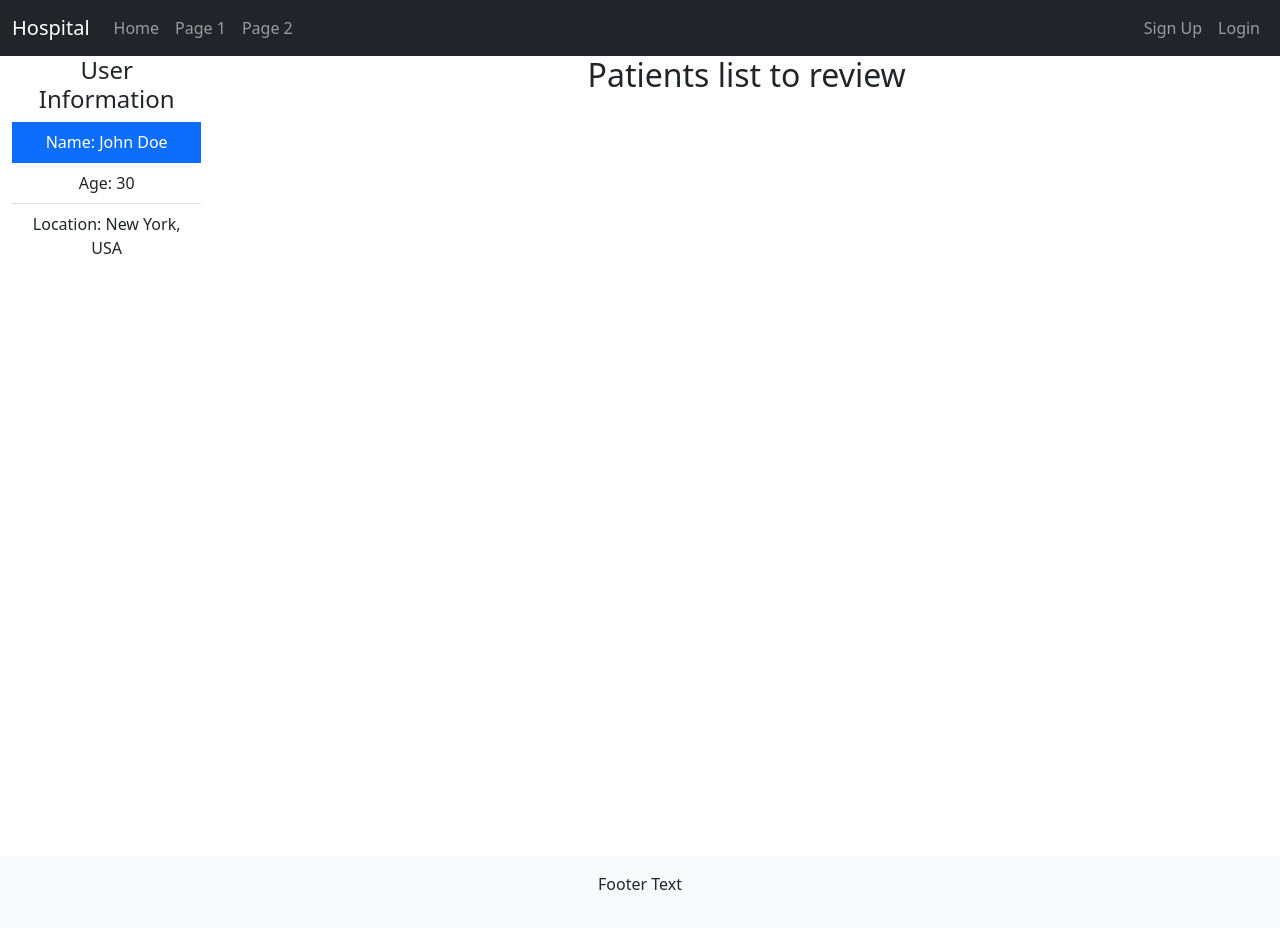
After one commit to retro-future/HospitalManagement, a Django app: page /hospital/review/ in a window 1280 px wide. The commit adds this page. Run offline with Django 4.2, Linux system fonts and the light colour scheme; data that the repository does not hold is empty.

Commit message:
approve or cancel Patient

```diff
--- a/hospital/forms.py
+++ b/hospital/forms.py
@@ -1,4 +1,6 @@
 from django import forms
+
+from . import models
 from .models import Doctor, Patient
 
 
--- a/hospital/templates/SignUp/patient_sign_up.html
+++ b/hospital/templates/SignUp/patient_sign_up.html
@@ -9,7 +9,8 @@
                         <h3 class="mb-0">Patient form</h3>
                     </div>
                     <div class="card-body">
-                        <form action="{% url 'hospital:register_patient' %}" method="post" enctype="multipart/form-data">
+                        <form action="{% url 'hospital:register_patient' %}" method="post"
+                              enctype="multipart/form-data">
                             {% csrf_token %}
                             {{ form.as_p }}
                             {{ patientForm.as_p }}
--- a/hospital/templates/base.html
+++ b/hospital/templates/base.html
@@ -5,17 +5,58 @@
 <head>
     <meta charset="UTF-8">
     <title>Hospital</title>
-    <link href="https://cdn.jsdelivr.net/npm/bootstrap@5.0.2/dist/css/bootstrap.min.css" rel="stylesheet"
-          integrity="sha384-EVSTQN3/azprG1Anm3QDgpJLIm9Nao0Yz1ztcQTwFspd3yD65VohhpuuCOmLASjC" crossorigin="anonymous">
+    <link href="https://cdn.jsdelivr.net/npm/bootstrap@5.2.3/dist/css/bootstrap.min.css" rel="stylesheet"
+          integrity="sha384-rbsA2VBKQhggwzxH7pPCaAqO46MgnOM80zW1RWuH61DGLwZJEdK2Kadq2F9CUG65" crossorigin="anonymous">
 
 </head>
 <body class="text-center">
-<nav class="navbar navbar-expand-lg navbar-light">
+<nav class="navbar navbar-expand-lg navbar-dark bg-dark">
     <div class="container-fluid">
-        <a class="navbar-brand mx-auto text-center logo text-light" href="#">Hospital</a>
+        <a class="navbar-brand" href="#">Hospital</a>
+        <button class="navbar-toggler" type="button" data-bs-toggle="collapse" data-bs-target="#navbarNav"
+                aria-controls="navbarNav" aria-expanded="false" aria-label="Toggle navigation">
+            <span class="navbar-toggler-icon"></span>
+        </button>
+        <div class="collapse navbar-collapse" id="navbarNav">
+            <ul class="navbar-nav">
+                <li class="nav-item active">
+                    <a class="nav-link" href="#">Home</a>
+                </li>
+                <li class="nav-item">
+                    <a class="nav-link" href="#">Page 1</a>
+                </li>
+                <li class="nav-item">
+                    <a class="nav-link" href="#">Page 2</a>
+                </li>
+            </ul>
+        </div>
+        <ul class="navbar-nav ms-auto">
+            <li class="nav-item"><a class="nav-link" href="#"><span class="bi bi-person-fill"></span> Sign Up</a></li>
+            <li class="nav-item"><a class="nav-link" href="#"><span class="bi bi-box-arrow-in-right"></span> Login</a>
+            </li>
+        </ul>
     </div>
 </nav>
 {% block content %}
 {% endblock content %}
+<script src="https://cdn.jsdelivr.net/npm/bootstrap@5.2.3/dist/js/bootstrap.bundle.min.js"
+        integrity="sha384-kenU1KFdBIe4zVF0s0G1M5b4hcpxyD9F7jL+jjXkk+Q2h455rYXK/7HAuoJl+0I4"
+        crossorigin="anonymous"></script>
+
+<script>
+  var triggerTabList = [].slice.call(document.querySelectorAll('#list-tab a'))
+  triggerTabList.forEach(function (triggerEl) {
+    var tabTrigger = new bootstrap.Tab(triggerEl)
+    triggerEl.addEventListener('click', function (event) {
+      event.preventDefault()
+      tabTrigger.show()
+    })
+  })
+</script>
+<script src="{% static 'js/scripts.js' %}"></script>
 </body>
+
+<footer class="container-fluid text-center bg-light py-3">
+    <p>Footer Text</p>
+</footer>
 </html>
--- /dev/null
+++ b/hospital/templates/signup_review/patient_review.html
@@ -0,0 +1,34 @@
+{% extends "base.html" %}
+
+{% block content %}
+    <div class="container-fluid">
+        <div class="row content vh-100">
+            <div class="col-sm-2 sidenav">
+                <h4>User Information</h4>
+                <ul class="list-group list-group-flush">
+                    <li class="list-group-item active">Name: John Doe</li>
+                    <li class="list-group-item">Age: 30</li>
+                    <li class="list-group-item">Location: New York, USA</li>
+                </ul>
+                <br>
+            </div>
+
+            <div class="col-sm-10">
+                <h2>Patients list to review</h2>
+                <div class="row mt-5">
+                    <div class="col-4">
+                        {% for patient in patient_list %}
+                            <form action="." method="post">
+                                {% csrf_token %}
+                                {{ patient }}
+                                <input type="hidden" name="patient_id" value="{{ patient.pk }}">
+                                <input type="submit" name="approve" value="Approve">
+                                <input type="submit" name="cancel" value="Cancel">
+                            </form>
+                        {% endfor %}
+                    </div>
+                </div>
+            </div>
+        </div>
+    </div>
+{% endblock content %}
--- a/hospital/urls.py
+++ b/hospital/urls.py
@@ -1,6 +1,6 @@
 from django.urls import path
 from hospital.views import SignUpDoctorView, SignUpAdminView, SignUpPatientView, success_registration, sign_up_page, \
-    ListUsersByGroup
+    ListUsersByGroup, PatientSignUpReview
 
 app_name = 'hospital'
 
@@ -11,4 +11,5 @@ urlpatterns = [
     path("register/patient", SignUpPatientView.as_view(), name='register_patient'),
     path("register/success/", success_registration, name='success_page'),
     path("all-users/", ListUsersByGroup.as_view(), name='all_users'),
+    path("review/", PatientSignUpReview.as_view(), name='patient_review'),
 ]
--- a/hospital/views.py
+++ b/hospital/views.py
@@ -4,9 +4,10 @@ from django.http import HttpResponseRedirect
 from django.shortcuts import render
 from django.urls import reverse_lazy
 from django.views import View
-from django.views.generic import CreateView
+from django.views.generic import CreateView, ListView
 
 from .forms import DoctorForm, PatientForm
+from .models import Patient
 
 
 def success_registration(request):
@@ -15,6 +16,24 @@ def success_registration(request):
 
 def sign_up_page(request):
     return render(request, 'SignUp/sign_up_as.html')
+
+
+class PatientSignUpReview(ListView):
+    template_name = 'signup_review/patient_review.html'
+    model = Patient
+    context_object_name = 'patient_list'
+
+    def get_queryset(self):
+        return Patient.objects.filter(status=False)
+
+    def post(self, request, *args, **kwargs):
+        patient = self.model.objects.get(pk=request.POST['patient_id'])
+        if "approve" in request.POST:
+            patient.status = True
+            patient.save()
+        elif "cancel" in request.POST:
+            patient.delete()
+        return HttpResponseRedirect(reverse_lazy('hospital:patient_review'))
 
 
 class ProfileSignupView(CreateView):
```
Also changed, not shown: hospital/models.py (+18 -8 lines), hospital/static/js/scripts.js (added).
